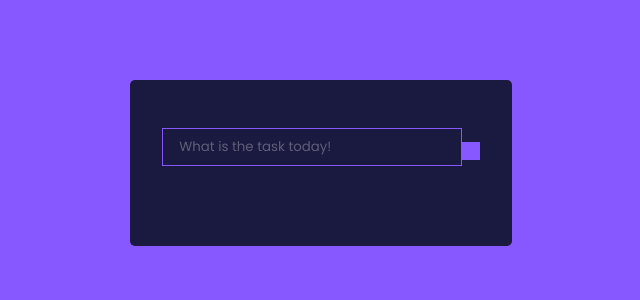
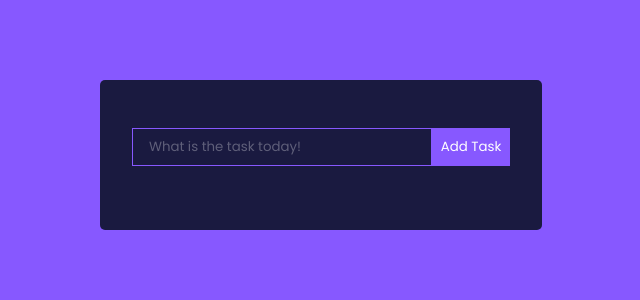
Before and after one commit to kishore270598/todo, a React (Create React App) app: page / in a window 1280 px wide. Shown: the top 300 px of the page, without its empty margins (319-959 px from the left). Built offline with nearby package versions, Linux system fonts and the light colour scheme.

Commit message:
added Id ,task

```diff
--- a/src/components/TodoForm.js
+++ b/src/components/TodoForm.js
@@ -1,11 +1,17 @@
-import React from 'react'
+import React, {useState} from 'react'
 
-export const Todoform = () => {
+export const TodoForm = ({addTodo}) => {
+    const [value, setValue]=useState("")
+    const handleSubmit = e =>{
+      e.preventDefault();
+      addTodo(value)
+
+    }
   return (
-    <form className='Todoform'>
-      <input type='text' className='todo-input' placeholder='What is the task today!' />
-      <button type='submit' className='todo-btn'/>
+    <form className='TodoForm' onSubmit={handleSubmit}>
+      <input type='text' className='todo-input' placeholder='What is the task today!'
+      onChange={(e) => setValue(e.target.value) }/>
+      <button type='submit' className='todo-btn'>Add Task </button>
     </form>
-
   )
 }
--- a/src/components/TodoWrapper.js
+++ b/src/components/TodoWrapper.js
@@ -1,11 +1,28 @@
-import React from 'react'
-import { Todoform } from './TodoForm'
-
+import React ,{useState} from 'react'
+import { TodoForm } from './TodoForm'
+import { v4 as uuidv4 } from 'uuid';
+uuidv4();
 //export--< public>
 export const TodoWrapper = () => {
+  const [todos, setTodos] =useState([])
+  //sub function
+  const addTodo = todo => {
+    //clone
+    const temp=[...todos]
+    // id - unique id,task-- the user given task , completed- done or not,isEditing
+    const newtodo={id: uuidv4(),
+      task: todo,
+      completed: false,
+      isEditing: false
+    }
+    temp.push(newtodo)
+    console.log(temp)
+    setTodos(temp)
+    console.log(todos)
+  }
   return (
     <div className='TodoWrapper'>
-      <Todoform />
+      <TodoForm addTodo={addTodo}/>
     </div>
   )
 }
```
